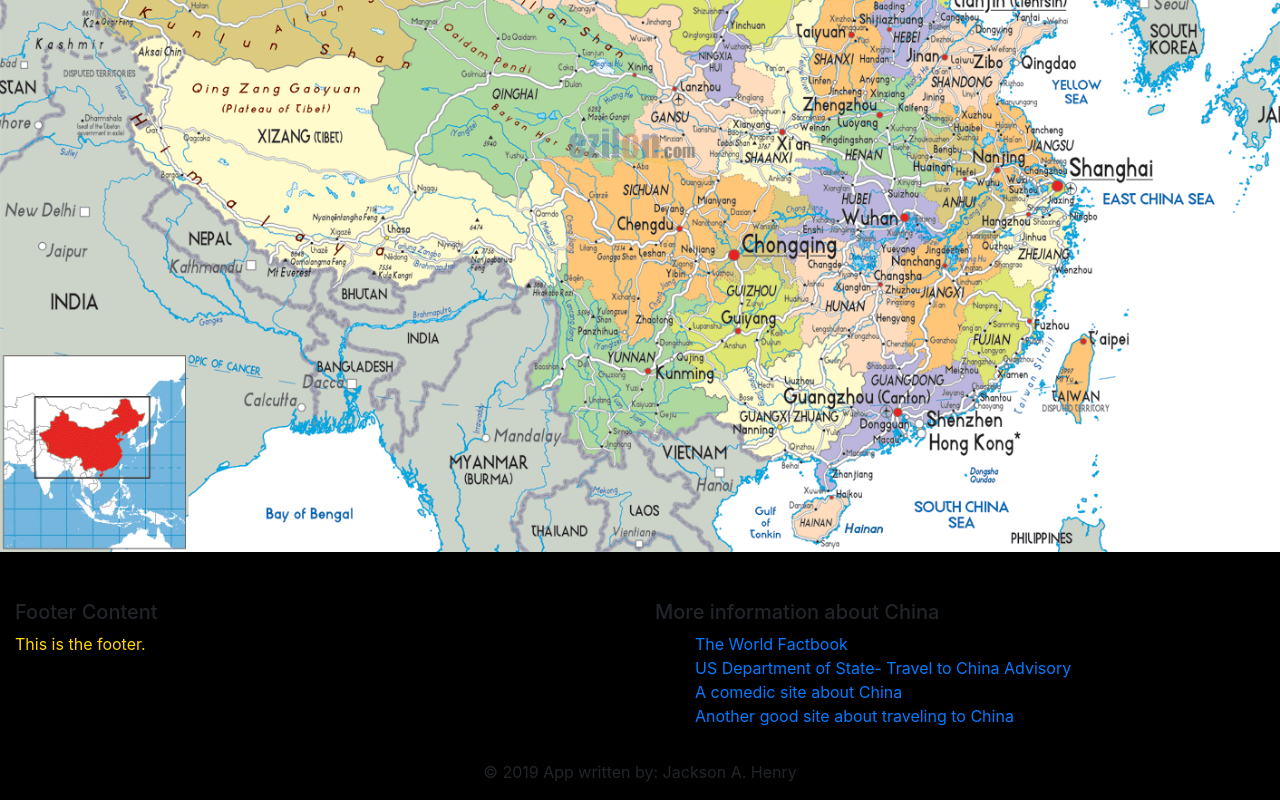
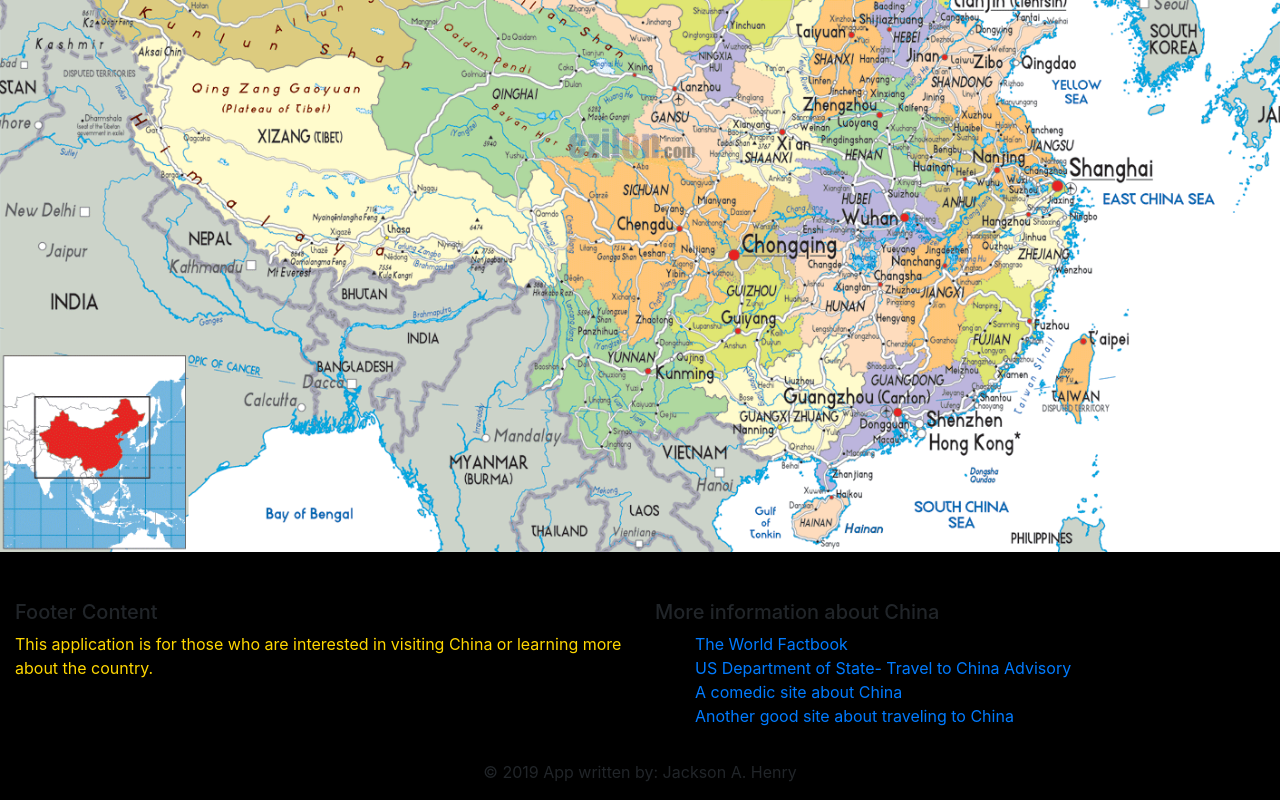
Before and after one commit to tubajack/TravelToChina, a React (Create React App) app in the folder client/: page / in a window 1280 px wide. Shown: the part 772-1572 px from the top of the page. Built offline with nearby package versions, Linux system fonts and the light colour scheme.

Commit message:
Removed .circleci in the project. Was going insane trying to figure out why the tests were repeatedly failing.

```diff
--- a/client/src/footer/footer.js
+++ b/client/src/footer/footer.js
@@ -11,7 +11,7 @@
           <MDBCol md="6">
             <h5 className="title">Footer Content</h5>
             <p>
-              This is the footer.
+              This application is for those who are interested in visiting China or learning more about the country.
             </p>
           </MDBCol>
           <MDBCol md="6">
```
Also changed, not shown: 1 other file (tests, documents, lock files or other folders).
